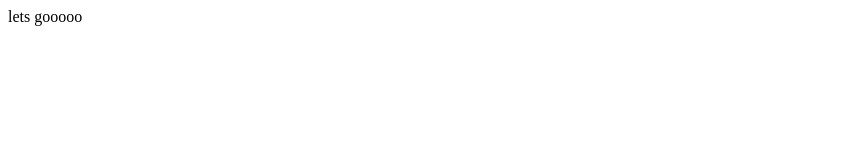
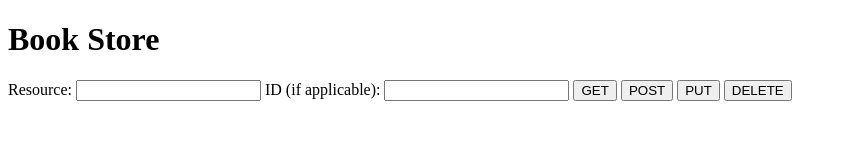
Before and after one commit to CodeByColin/Express-Application, a website: page public/index.html in a window 1280 px wide. Shown: the whole page, without its empty margins (0-847 px from the left). Drawn offline with Linux system fonts and the light colour scheme.

Commit message:
api calls on html

```diff
--- a/public/index.html
+++ b/public/index.html
@@ -8,6 +8,24 @@
     <script src="main.js" defer></script>
 </head>
 <body>
+    <h1>Book Store</h1>
+
+
+    <form id="apiForm">
+      <label for="resource">Resource:</label>
+      <input type="text" id="resource" name="resource" required>
+
+      <label for="id">ID (if applicable):</label>
+      <input type="text" id="id" name="id">
+
+      <button type="button" onclick="getApi()">GET</button>
+      <button type="button" onclick="postApi()">POST</button>
+      <button type="button" onclick="putApi()">PUT</button>
+      <button type="button" onclick="deleteApi()">DELETE</button>
+    </form>
+
+    <!-- Display area for API response -->
+    <div id="response"></div>
 
 </body>
 </html>
--- a/public/main.js
+++ b/public/main.js
@@ -1,5 +1,71 @@
+const apiUrl = 'http://localhost:3000/api/';
 
-const div = document.createElement("div");
+// Function to make a GET request
+function getApi() {
+  const resource = document.getElementById('resource').value;
+  const id = document.getElementById('id').value;
 
-div.textContent = "lets gooooo"
-document.body.appendChild(div)
+  fetch(`${apiUrl}${resource}/${id}`)
+    .then(response => response.json())
+    .then(data => {
+      document.getElementById('response').innerText = JSON.stringify(data, null, 2);
+    })
+    .catch(error => console.error('GET request error:', error));
+}
+
+// Function to make a POST request
+function postApi() {
+  const resource = document.getElementById('resource').value;
+  const formData = new FormData(document.getElementById('apiForm'));
+
+  fetch(`${apiUrl}${resource}`, {
+    method: 'POST',
+    headers: {
+      'Content-Type': 'application/json',
+    },
+    body: JSON.stringify(Object.fromEntries(formData)),
+  })
+    .then(response => response.json())
+    .then(data => {
+      document.getElementById('response').innerText = JSON.stringify(data, null, 2);
+    })
+    .catch(error => console.error('POST request error:', error));
+}
+
+// Function to make a PUT request
+function putApi() {
+  const resource = document.getElementById('resource').value;
+  const id = document.getElementById('id').value;
+  const formData = new FormData(document.getElementById('apiForm'));
+
+  fetch(`${apiUrl}${resource}/${id}`, {
+    method: 'PUT',
+    headers: {
+      'Content-Type': 'application/json',
+    },
+    body: JSON.stringify(Object.fromEntries(formData)),
+  })
+    .then(response => response.json())
+    .then(data => {
+      document.getElementById('response').innerText = JSON.stringify(data, null, 2);
+    })
+    .catch(error => console.error('PUT request error:', error));
+}
+
+// Function to make a DELETE request
+function deleteApi() {
+  const resource = document.getElementById('resource').value;
+  const id = document.getElementById('id').value;
+
+  fetch(`${apiUrl}${resource}/${id}`, {
+    method: 'DELETE',
+  })
+    .then(response => {
+      if (response.status === 204) {
+        document.getElementById('response').innerText = 'Resource deleted successfully.';
+      } else {
+        document.getElementById('response').innerText = 'Failed to delete resource.';
+      }
+    })
+    .catch(error => console.error('DELETE request error:', error));
+}
```
